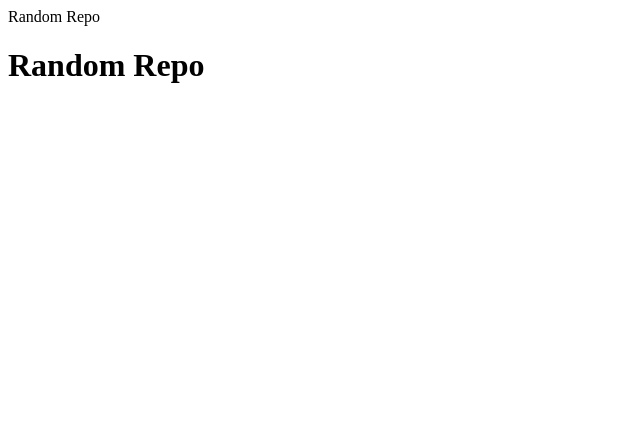
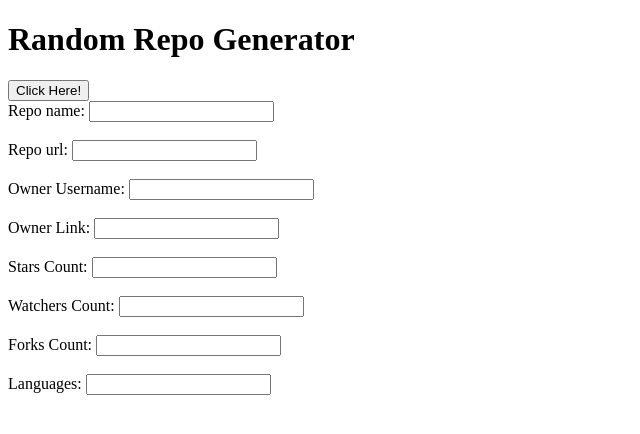
Before and after one commit to AshCoder232/hacknight_githubapi, a Django app: template repos/templates/repos/index.html in a window 1280 px wide. Shown: the top 434 px of the page, without its empty margins (0-640 px from the left). Run offline with Django 3.2, Linux system fonts and the light colour scheme; the template is opened without the code that fills it, so the values that code supplies are empty.

Commit message:
Modified index.html

```diff
--- a/repos/templates/repos/index.html
+++ b/repos/templates/repos/index.html
@@ -1,5 +1,68 @@
-<!DOCTYPE html>
-<head>Random Repo</head>
+<!doctype html>
+<html lang="en">
+
+<head>
+    <!-- Required meta tags -->
+    <meta charset="utf-8">
+    <meta name="viewport" content="width=device-width, initial-scale=1">
+
+
+
+    <!--Custom CSS-->
+    <!--<link rel="stylesheet" href="template/style.css">-->
+
+    <!--Fonts-->
+    <link rel="preconnect" href="https://fonts.googleapis.com">
+    <link rel="preconnect" href="https://fonts.gstatic.com" crossorigin>
+    <link href="https://fonts.googleapis.com/css2?family=Source+Sans+Pro&display=swap" rel="stylesheet">
+
+    <title>Random Repo Generator!</title>
+</head>
+
 <body>
-    <h1>Random Repo</h1>
+    <h1 class="heading">Random Repo Generator</h1>
+    <section class="intro">
+        <button class="repogen">
+            Click Here!
+        </button></br>
+
+    </section>
+
+    <section class="user-info">
+        <div>
+            <form action="">
+                <label for="fname">Repo name:</label>
+                <input type="text" id="fname" name="fname" readonly><br><br>
+                <label for="country">Repo url:</label>
+                <input type="text" id="country" name="country" readonly><br><br>
+                <label for="fname">Owner Username:</label>
+                <input type="text" id="fname" name="fname" readonly><br><br>
+                <label for="fname">Owner Link:</label>
+                <input type="text" id="fname" name="fname" readonly><br><br>
+                <label for="fname">Stars Count:</label>
+                <input type="text" id="fname" name="fname" readonly><br><br>
+                <label for="fname">Watchers Count:</label>
+                <input type="text" id="fname" name="fname" readonly><br><br>
+                <label for="fname">Forks Count:</label>
+                <input type="text" id="fname" name="fname" readonly><br><br>
+                <label for="fname">Languages:</label>
+                <input type="text" id="fname" name="fname" readonly><br><br>
+
+
+            </form>
+
+
+        </div>
+    </section>
+
+    <section class="details">
+
+
+
+    </section>
+    <!--JS -->
+    <script src="template/app.js"></script>
+
 </body>
+
+</html>
```
